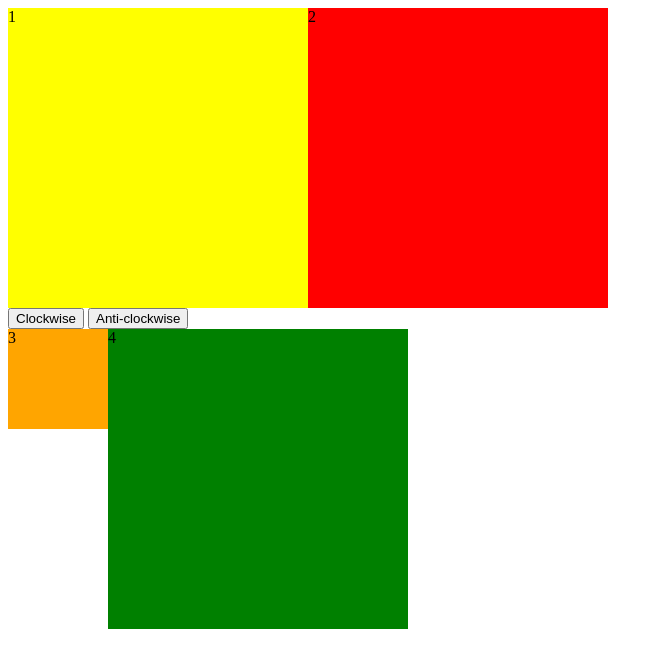
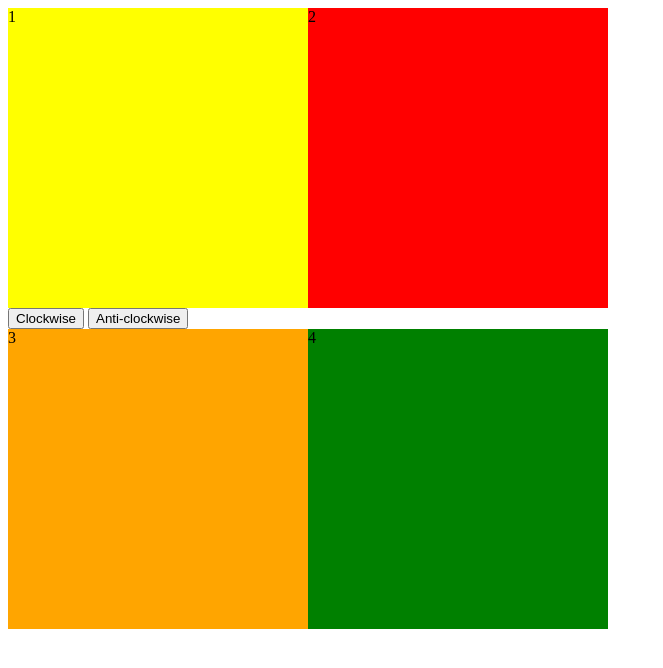
Before and after one commit to Alpharox001/ZYGAL-Assignment--Dec-22, a plain HTML site: page Shital_Ghatole_VibrantMinds_9881037259/index.html in a window 1280 px wide. Both pictures are taken after a click on the button "Clockwise". Shown: the whole page, without its empty margins (0-663 px from the left). Drawn offline with Linux system fonts and the light colour scheme.

Commit message:
Update index.html

```diff
--- a/Shital_Ghatole_VibrantMinds_9881037259/index.html
+++ b/Shital_Ghatole_VibrantMinds_9881037259/index.html
@@ -26,8 +26,8 @@
         }
 
         #block3 {
-            width: 100px;
-            height: 100px;
+            width: 300px;
+            height: 300px;
             background-color: orange;
         }
 
@@ -59,22 +59,22 @@
     </div>
 
 <script>
-    const a1 = document.getElementById("block1");
-    const a2 = document.getElementById("block2");
-    const a4 = document.getElementById("block3");
-    const a3 = document.getElementById("block4");
+    const b1 = document.getElementById("block1");
+    const b2 = document.getElementById("block2");
+    const b4 = document.getElementById("block3");
+    const b3 = document.getElementById("block4");
 
+    let j = 0;
     let i = 0;
-    let j = 0;
 
     const colors = ["red", "yellow", "orange", "green"];
 
     function clockwise() {
         j = j + 1;
-        a1.style.backgroundColor = colors[(j + 4) % 4];
-        a2.style.backgroundColor = colors[(j + 3) % 4];
-        a3.style.backgroundColor = colors[(j + 2) % 4];
-        a4.style.backgroundColor = colors[(j + 1) % 4];
+        b1.style.backgroundColor = colors[(j + 4) % 4];
+        b2.style.backgroundColor = colors[(j + 3) % 4];
+        b3.style.backgroundColor = colors[(j + 2) % 4];
+        b4.style.backgroundColor = colors[(j + 1) % 4];
     }
 
     function antiClockwise() {
```
